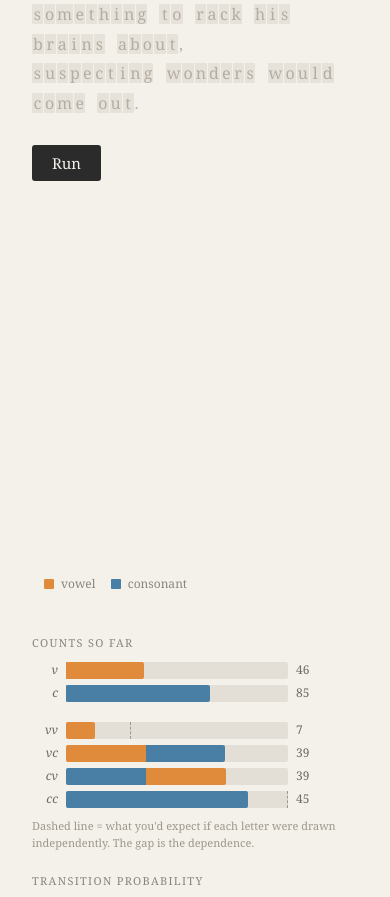
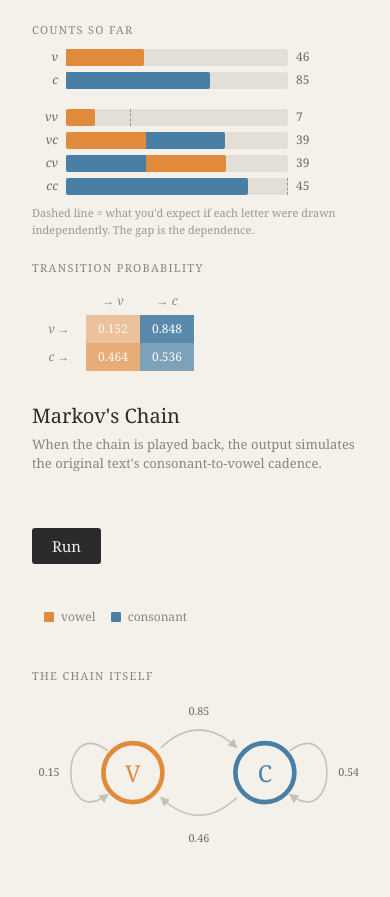
Before and after one commit to x/markovs-onegin, a plain HTML site: page index.html in a window 390 px wide. Shown: the part 1039-1936 px from the top of the page. Drawn offline with Linux system fonts and the light colour scheme.

Commit message:
Read one column at a time on narrow screens
The grid interleaved the columns when it collapsed to one track, so
mobile read heading, heading, poem, output, stats, diagram. Tag each
cell with its column and order the groups; ties fall back to source
order, so each column stays internally ordered.

The Run button goes back in flow on mobile, where there is no facing
column to align with and reserving output space only adds dead scroll.

Claude-Session: https://claude.ai/code/session_01HnXn3SQQEaXswojGHoXKsb

```diff
--- a/index.html
+++ b/index.html
@@ -115,28 +115,37 @@
   .credit a { color: #6f6a62; }
   .swatch { display: inline-block; width: 10px; height: 10px; border-radius: 1px;
             vertical-align: -1px; margin: 0 4px 0 12px; }
-  @media (max-width: 860px) { .wrap { grid-template-columns: 1fr; } }
+  /* One column: read the whole left side, then the whole right side.
+     Ties in `order` fall back to source order, so each column stays internally ordered. */
+  @media (max-width: 860px) {
+    .wrap { grid-template-columns: 1fr; }
+    .colL { order: 1; }
+    .colR { order: 2; }
+    .credit { order: 3; }
+    .blocks { min-height: 0; }              /* nothing to align to, so reserve nothing */
+    #gen { position: static; margin-bottom: 18px; box-shadow: none; }
+  }
 </style>
 </head>
 <body>
 <div class="wrap">
 
   <!-- row 1: headings -->
-  <div>
+  <div class="colL">
     <h1>Markov's Onegin</h1>
     <p class="sub">In 1913 Markov hand-counted 20,000 letters of Pushkin, marking each
       as vowel or consonant, to show the law of large numbers holds for
       <em>dependent</em> events.</p>
   </div>
-  <div>
+  <div class="colR">
     <h1>Markov's Chain</h1>
     <p class="sub">When the chain is played back, the output simulates the original
       text's consonant-to-vowel cadence.</p>
   </div>
 
   <!-- row 2: the letters -->
-  <div id="poem" class="poem"></div>
-  <div class="genpanel">
+  <div id="poem" class="poem colL"></div>
+  <div class="genpanel colR">
     <button id="gen">Run</button>
     <div id="out" class="blocks"></div>
     <p class="legend">
@@ -146,7 +155,7 @@
   </div>
 
   <!-- row 3: the numbers -->
-  <div class="stats">
+  <div class="stats colL">
     <h2>Counts so far</h2>
     <div id="singles"></div>
     <div style="height:14px"></div>
@@ -158,7 +167,7 @@
     <table class="m" id="matrix"></table>
   </div>
 
-  <div>
+  <div class="colR">
     <h2>The chain itself</h2>
     <svg id="chain" viewBox="0 0 420 200" width="100%" style="max-width:420px">
       <defs>
```
